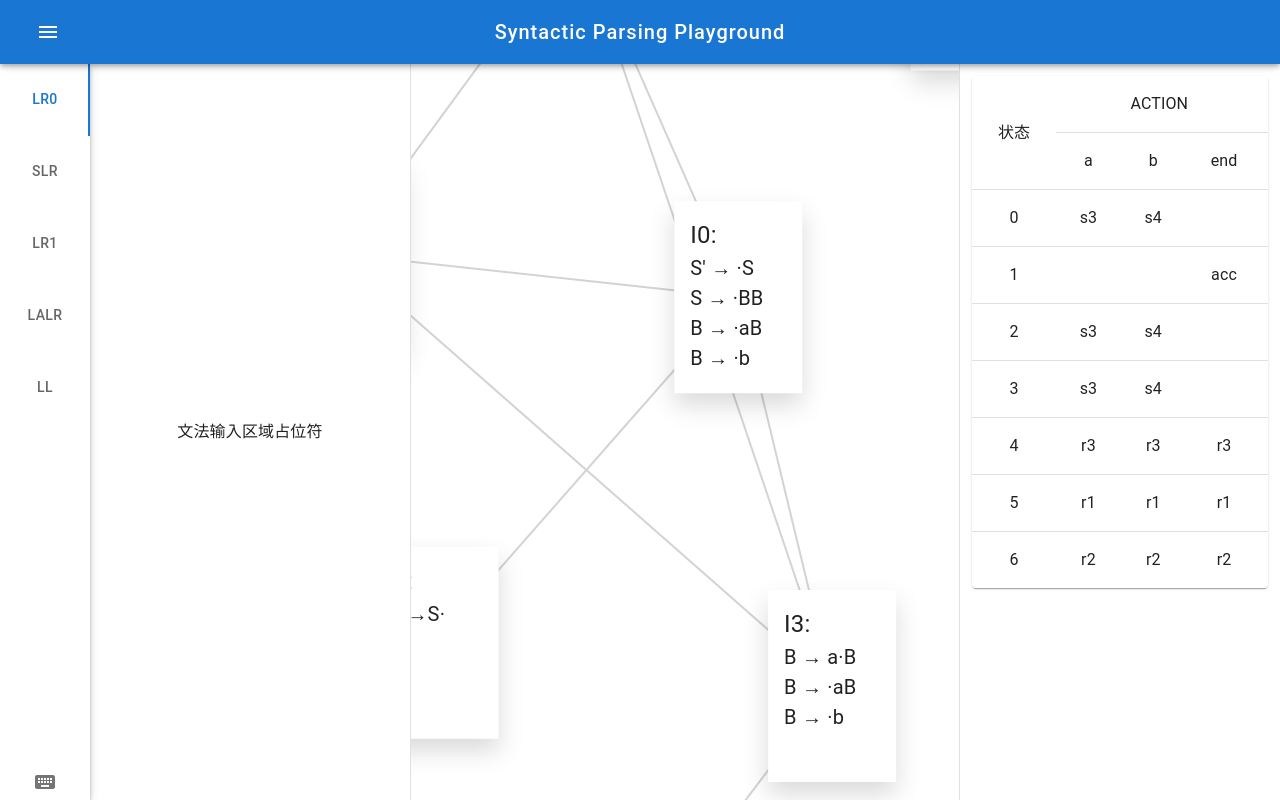
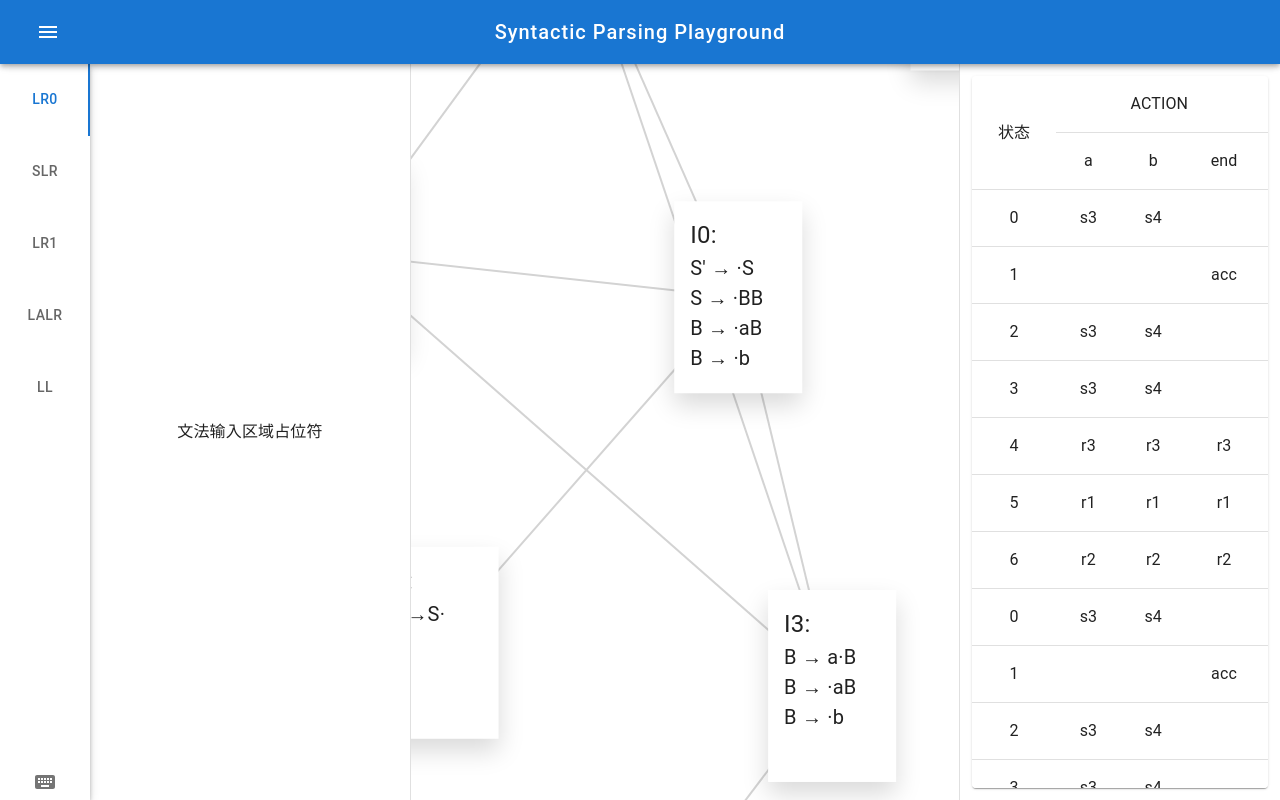
Before and after one commit to vonbrank/syntactic-parsing-playground, a React (Vite) app: page / in a window 1280 px wide. Built offline with nearby package versions, Linux system fonts and the light colour scheme.

Commit message:
fix: analysistable添加stickyheader

```diff
--- a/src/pages/Home/components/AnalysisTable/AnalysisTable.tsx
+++ b/src/pages/Home/components/AnalysisTable/AnalysisTable.tsx
@@ -78,7 +78,7 @@ export const AnalysisTable = function (props: AnalysisTableProps) {
 
     return (
         <TableContainer component={Paper}>
-            <Table sx={{ minWidth: "40rem" }} aria-label="simple table">
+            <Table sx={{ minWidth: "40rem" }} stickyHeader>
                 <TableHead>
                     <TableRow>
                         <TableCell align="center" rowSpan={2}>
@@ -93,7 +93,11 @@ export const AnalysisTable = function (props: AnalysisTableProps) {
                     </TableRow>
                     <TableRow>{...headCells}</TableRow>
                 </TableHead>
-                <TableBody>{...bodyRow}</TableBody>
+                <TableBody>
+                    {...bodyRow}
+                    {...bodyRow}
+                    {...bodyRow}
+                </TableBody>
             </Table>
         </TableContainer>
     );
```
